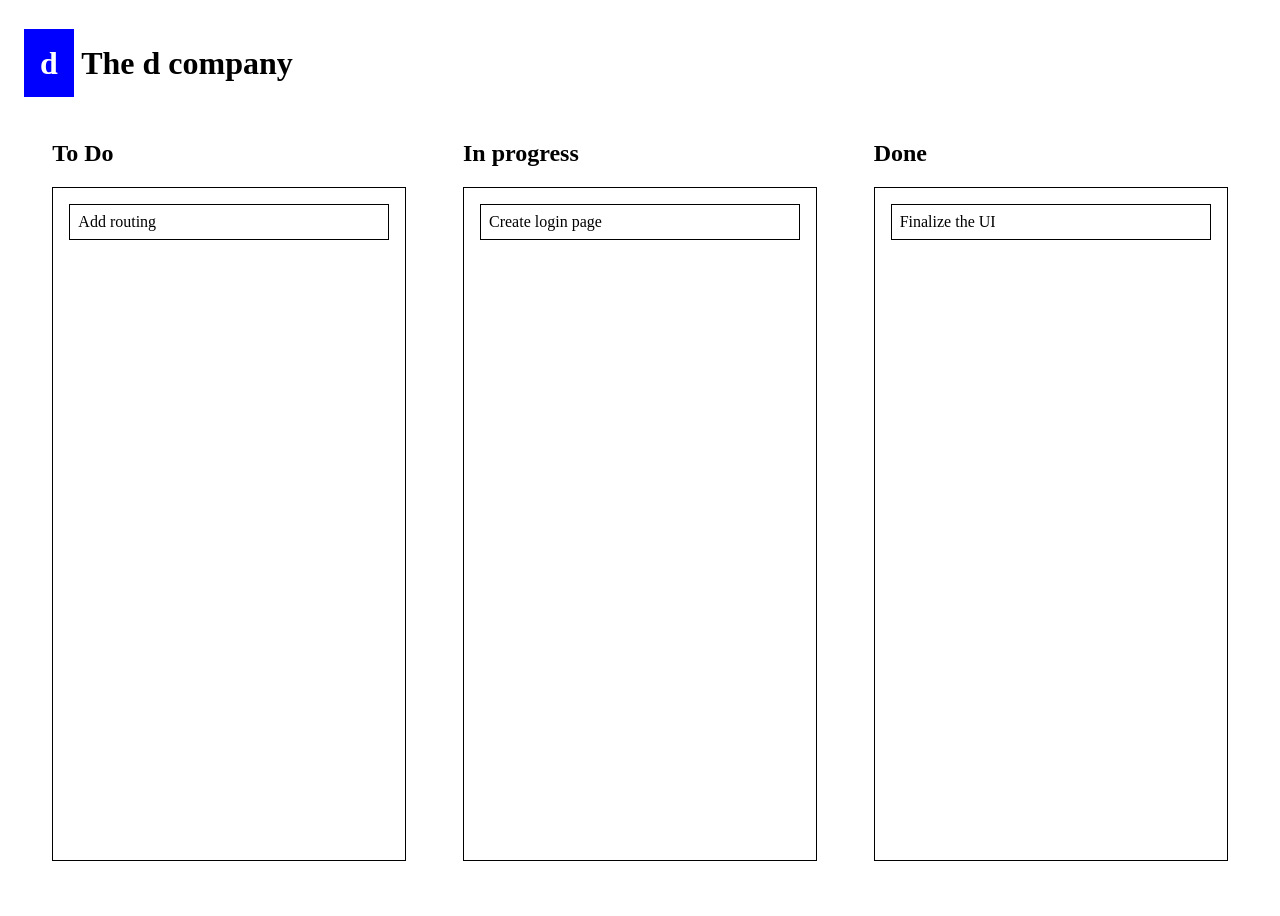
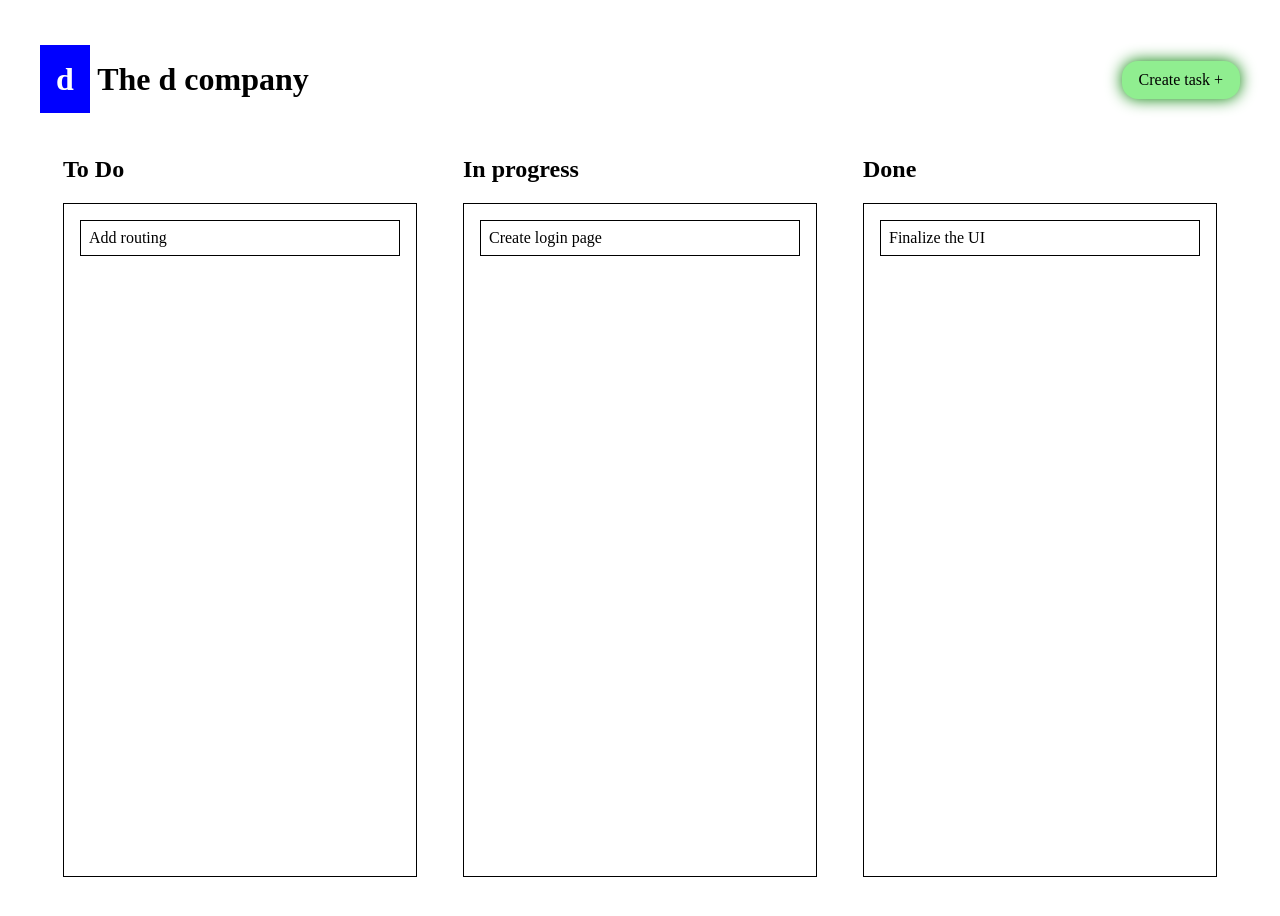
Before and after one commit to rd-svetlana-draganova/TaskEasy-Final-Angular-Project, an Angular app: page /home in a window 1280 px wide. Before the commit the page ends 885 px from the top, so only its background shows below. Built offline with nearby package versions, Linux system fonts and the light colour scheme.

Commit message:
feat: added creating and deleting tasks

```diff
--- a/src/app/app.css
+++ b/src/app/app.css
@@ -1,3 +1,3 @@
 .app-container {
-  padding: 1em;
+  padding: 2em;
 }
--- a/src/app/app.routes.ts
+++ b/src/app/app.routes.ts
@@ -2,6 +2,7 @@ import { Routes } from '@angular/router';
 import { TaskComponent } from './task/task.component';
 import { BoardComponent } from './board/board.component';
 import { NotFoundComponent } from './not-found/not-found.component';
+import { NewTaskComponent } from './new-task/new-task.component';
 
 export const routes: Routes = [
   {
@@ -22,6 +23,10 @@ export const routes: Routes = [
     component: TaskComponent
   },
   {
+    path: 'new-task',
+    component: NewTaskComponent
+  },
+  {
     path: '**',
     component: NotFoundComponent
   }
--- a/src/app/board/board.component.css
+++ b/src/app/board/board.component.css
@@ -28,3 +28,21 @@ h1 p {
   border: 0.1em solid black;
   padding: 0.5em;
 }
+
+.board-header{
+  display: flex;
+  justify-content: space-between;
+  align-items: center;
+}
+
+.board-header a {
+  padding: 0.2em;
+  background-color: lightgreen;
+  width: 7em;
+  height: 2em;
+  border-radius: 1em;
+  box-shadow: 0 0 1em green;
+  display: flex;
+  justify-content: center;
+  align-items: center;
+}
--- a/src/app/board/board.component.html
+++ b/src/app/board/board.component.html
@@ -1,5 +1,7 @@
+<div class="board-header">
     <h1><p>d</p> The d company</h1>
-
+    <a (click)="navigateToNewTask()">Create task +</a>
+  </div>
   <div class="board">
     <div class="card">
       <h2>To Do</h2>
--- a/src/app/board/board.component.ts
+++ b/src/app/board/board.component.ts
@@ -38,4 +38,14 @@ export class BoardComponent implements OnInit {
   trackById(index: number, task: Task) {
     return task.id;
   }
+
+  createTask() {
+    // Navigate to a task creation page or open a modal (adjust as needed)
+    this.router.navigate(['/task', 'new']);
+  }
+
+  // Public method for template navigation to new-task
+  navigateToNewTask() {
+    this.router.navigate(['/new-task']);
+  }
 }
--- a/src/app/services/taskservice.ts
+++ b/src/app/services/taskservice.ts
@@ -18,7 +18,6 @@ export class TaskService {
       if (Array.isArray(tasks) && tasks.length > 0) {
         return of(tasks);
       }
-      // If tasks is an empty array, fall through to load from JSON
     }
     return this.http.get<Task[]>('assets/tasks.json').pipe(
       tap(tasks => localStorage.setItem(this.storageKey, JSON.stringify(tasks)))
@@ -65,6 +64,15 @@ export class TaskService {
     );
   }
 
+  //Getting max ID
+  getNextAvailableId(): number {
+    const tasks = this.getTasksFromStorage();
+    // Find max id (as number)
+    const maxId = tasks.length > 0 ? Math.max(...tasks.map((task: Task) => Number(task.id))) : 0;
+
+    return maxId + 1;
+  }
+
   // Helper: get tasks from local storage (sync)
   private getTasksFromStorage(): Task[] {
     const tasksJson = localStorage.getItem(this.storageKey);
--- a/src/app/task/task.component.css
+++ b/src/app/task/task.component.css
@@ -14,6 +14,13 @@
 .task-header{
   display: flex;
   justify-content: space-between;
+  align-items: center;
+}
+
+.edit-buttons{
+  display: flex;
+  gap: 0.5em;
+  align-items: center;
 }
 
 .info-type {
@@ -55,12 +62,28 @@
   gap: 1em;
 }
 
+.delete{
+  font-size: 0.8em;
+  padding: 0.5em;
+  width: 5em;
+  background-color: lightcoral;
+  border-radius: 1em;
+  display: flex;
+  justify-content: center;
+  align-items: center;
+  box-shadow: 0 0 1em coral;
+}
+
 .save {
   font-size: 0.8em;
   padding: 0.5em;
   width: 5em;
   background-color: lightgreen;
   border-radius: 1em;
+  display: flex;
+  justify-content: center;
+  align-items: center;
+  box-shadow: 0 0 1em green;
 }
 
 .cancel {
@@ -69,6 +92,10 @@
   width: 5em;
   background-color: lightcoral;
   border-radius: 1em;
+  display: flex;
+  justify-content: center;
+  align-items: center;
+  box-shadow: 0 0 1em coral;
 }
 
 .change-buttons {
--- a/src/app/task/task.component.html
+++ b/src/app/task/task.component.html
@@ -4,7 +4,10 @@
       @if (editing === false) {
         <div class="task-header">
           <h2>{{ task.title }}</h2>
-          <mat-icon (click)="editTask()" aria-label="Edit icon">edit</mat-icon>
+          <div class="edit-buttons">
+            <a class='delete' (click)="deleteTask()">Delete</a>
+            <mat-icon (click)="editTask()" aria-label="Edit icon">edit</mat-icon>
+          </div>
         </div>
         <p>
           <span class="info-type">Description:</span>
@@ -18,8 +21,8 @@
         <div class="task-header">
           <input [(ngModel)]="editTitle" />
           <div class="change-buttons">
-            <button class='save' (click)="saveTask()">Save</button>
-            <button class='cancel' (click)="cancelEdit()">Cancel</button>
+            <a class='save' (click)="saveTask()">Save</a>
+            <a class='cancel' (click)="cancelEdit()">Cancel</a>
           </div>
         </div>
         <p>
--- a/src/app/task/task.component.ts
+++ b/src/app/task/task.component.ts
@@ -1,5 +1,5 @@
 import { Component, OnInit, ChangeDetectorRef } from '@angular/core';
-import { ActivatedRoute } from '@angular/router';
+import { ActivatedRoute, Router } from '@angular/router';
 import { TaskService } from '../services/taskservice';
 import { Task } from '../models/task.model';
 import { CommonModule } from '@angular/common';
@@ -26,6 +26,7 @@ export class TaskComponent implements OnInit {
     private route: ActivatedRoute,
     private taskService: TaskService,
     private cd: ChangeDetectorRef,
+    private router: Router,
   ) {}
 
   ngOnInit() {
@@ -49,6 +50,13 @@ export class TaskComponent implements OnInit {
     }
   }
 
+  deleteTask(){
+    if (this.task && this.taskId) {
+      this.taskService.deleteTask(this.taskId);
+      this.router.navigate(['/home']);
+    }
+  }
+
   saveTask() {
     if (this.task) {
       this.task.title = this.editTitle;
```
Lines whose indentation alone changed are shown as unchanged.
